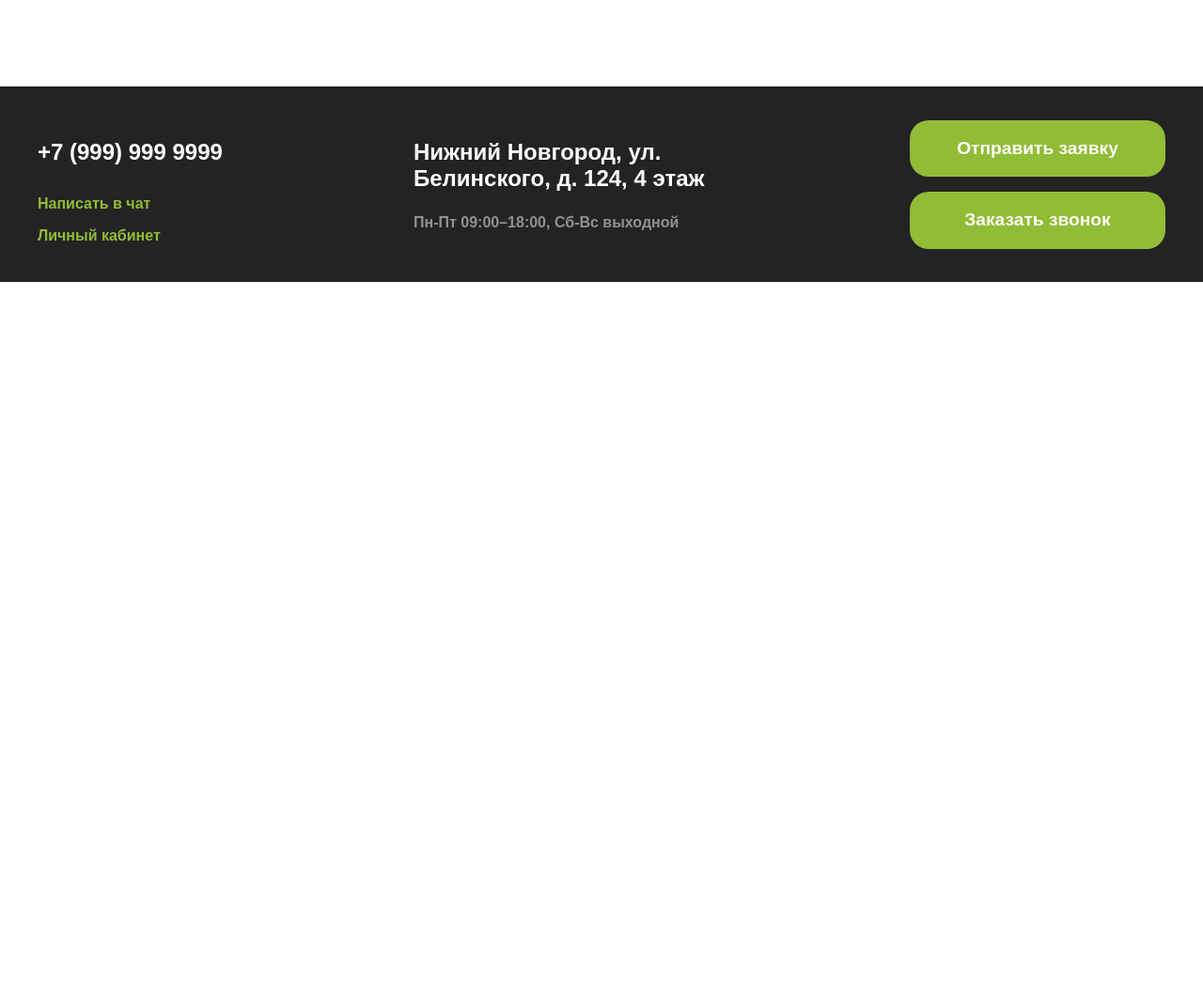
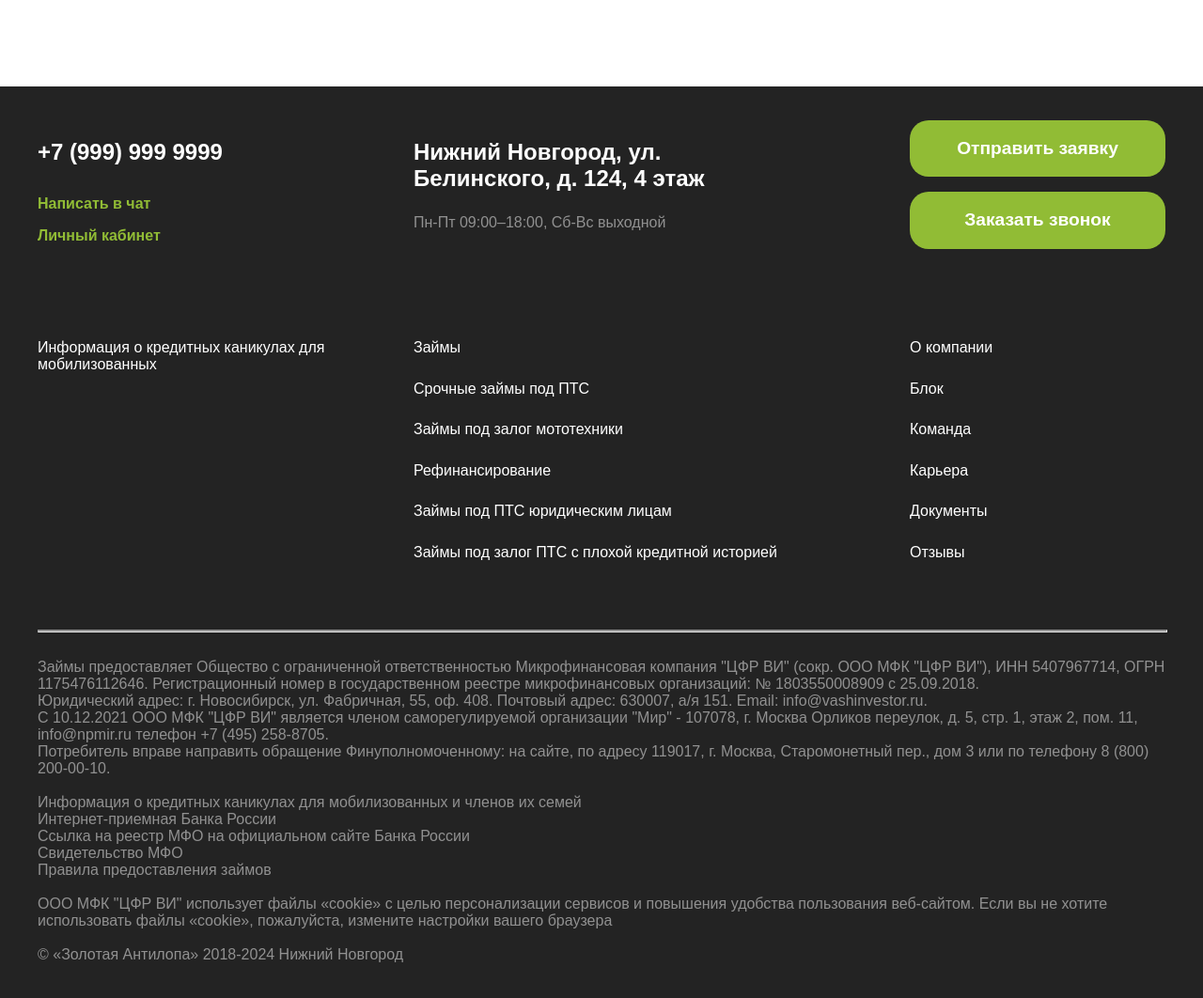
Before and after one commit to Etyhae/AutoDebt, a plain HTML site: page index.html in a window 1280 px wide. Shown: the part 6667-7729 px from the top of the page at 94% size. Before the commit the page ends 6967 px from the top, so only its background shows below. Drawn offline with Linux system fonts and the light colour scheme.

Commit message:
fix: modifying footer

```diff
--- a/assets/css/main.css
+++ b/assets/css/main.css
@@ -856,6 +856,20 @@ footer {
     padding: 2rem;
 }
 
+.footer-wrap hr {
+    width: 100%;
+    background-color: var(--gray);
+    height: 1px;
+    grid-column: span 3 / span 3;
+}
+
+.footer-wrap p:last-child {
+    grid-column: span 3 / span 3;
+    font-size: 1rem;
+    color: var(--gray);
+    font-weight: 500;
+}
+
 .footer-contacts {
     display: flex;
     flex-direction: column;
@@ -886,6 +900,25 @@ footer {
     text-align: center;
     padding-left: 8rem;
     gap: 1rem;
+}
+
+.footer-links {
+    font-size: 1rem;
+    font-weight: 500;
+    margin-top: 2rem;
+    display: flex;
+    flex-direction: column;
+    padding: 3rem 0;
+}
+
+.footer-links-3 {
+    padding-left: 8rem;
+}
+
+.footer-links a {
+    text-decoration: none;
+    color: var(--white);
+    padding: 0.8rem 0;
 }
 
 .subtext {
--- a/index.html
+++ b/index.html
@@ -12,11 +12,11 @@
     <link href="https://fonts.googleapis.com/css2?family=Montserrat:ital,wght@0,100..900;1,100..900&display=swap"
         rel="preload" as="font">
 
-    <link rel="apple-touch-icon" sizes="180x180" href="/apple-touch-icon.png">
-    <link rel="icon" type="image/png" sizes="32x32" href="/favicon-32x32.png">
-    <link rel="icon" type="image/png" sizes="16x16" href="/favicon-16x16.png">
-    <link rel="manifest" href="/site.webmanifest">
-    <link rel="mask-icon" href="/safari-pinned-tab.svg" color="#5bbad5">
+    <link rel="apple-touch-icon" sizes="180x180" href="apple-touch-icon.png">
+    <link rel="icon" type="image/png" sizes="32x32" href="favicon-32x32.png">
+    <link rel="icon" type="image/png" sizes="16x16" href="favicon-16x16.png">
+    <link rel="manifest" href="site.webmanifest">
+    <link rel="mask-icon" href="safari-pinned-tab.svg" color="#5bbad5">
 
     <link rel="stylesheet" href="assets/css/main.css">
 
@@ -454,6 +454,60 @@
                 <button class="btn">Отправить заявку</button>
                 <button class="btn">Заказать звонок</button>
             </div>
+            <div class="footer-links footer-links-1">
+                <a href="">Информация о кредитных каникулах для мобилизованных</a>
+            </div>
+            <div class="footer-links footer-links-2">
+                <a href="">Займы</a>
+                <a href="">Срочные займы под ПТС</a>
+                <a href="">Займы под залог мототехники</a>
+                <a href="">Рефинансирование</a>
+                <a href="">Займы под ПТС юридическим лицам</a>
+                <a href="">Займы под залог ПТС с плохой кредитной историей</a>
+            </div>
+            <div class="footer-links footer-links-3">
+                <a href="">О компании</a>
+                <a href="">Блок</a>
+                <a href="">Команда</a>
+                <a href="">Карьера</a>
+                <a href="">Документы</a>
+                <a href="">Отзывы</a>
+            </div>
+            <hr>
+            <p>Займы предоставляет Общество с ограниченной ответственностью Микрофинансовая компания "ЦФР ВИ" (сокр.
+                ООО
+                МФК "ЦФР ВИ"), ИНН 5407967714, ОГРН 1175476112646. Регистрационный номер в государственном реестре
+                микрофинансовых организаций: № 1803550008909 с 25.09.2018.
+                <br>
+                Юридический адрес: г. Новосибирск, ул. Фабричная, 55, оф. 408. Почтовый адрес: 630007, а/я 151.
+                Email:
+                info@vashinvestor.ru.
+                <br>
+                С 10.12.2021 ООО МФК "ЦФР ВИ" является членом саморегулируемой организации "Мир" - 107078, г. Москва
+                Орликов переулок, д. 5, стр. 1, этаж 2, пом. 11, info@npmir.ru телефон +7 (495) 258-8705.
+                <br>
+                Потребитель вправе направить обращение Финуполномоченному: на сайте, по адресу 119017, г. Москва,
+                Старомонетный пер., дом 3 или по телефону 8 (800) 200-00-10.
+                <br>
+                <br>
+                Информация о кредитных каникулах для мобилизованных и членов их семей
+                <br>
+                Интернет-приемная Банка России
+                <br>
+                Ссылка на реестр МФО на официальном сайте Банка России
+                <br>
+                Свидетельство МФО
+                <br>
+                Правила предоставления займов
+                <br><br>
+                ООО МФК "ЦФР ВИ" использует файлы «cookie» с целью персонализации сервисов и повышения удобства
+                пользования веб-сайтом. Если вы не хотите использовать файлы «cookie», пожалуйста, измените
+                настройки
+                вашего браузера
+                <br>
+                <br>
+                © «Золотая Антилопа» 2018-2024 Нижний Новгород
+            </p>
         </div>
     </footer>
 
```
